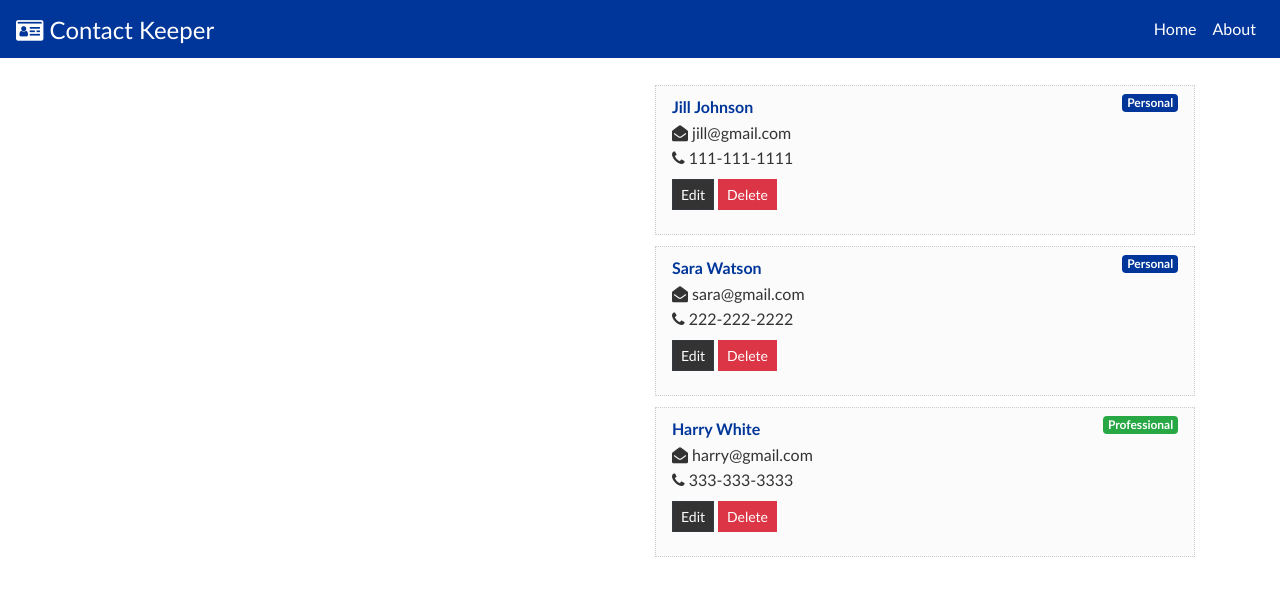
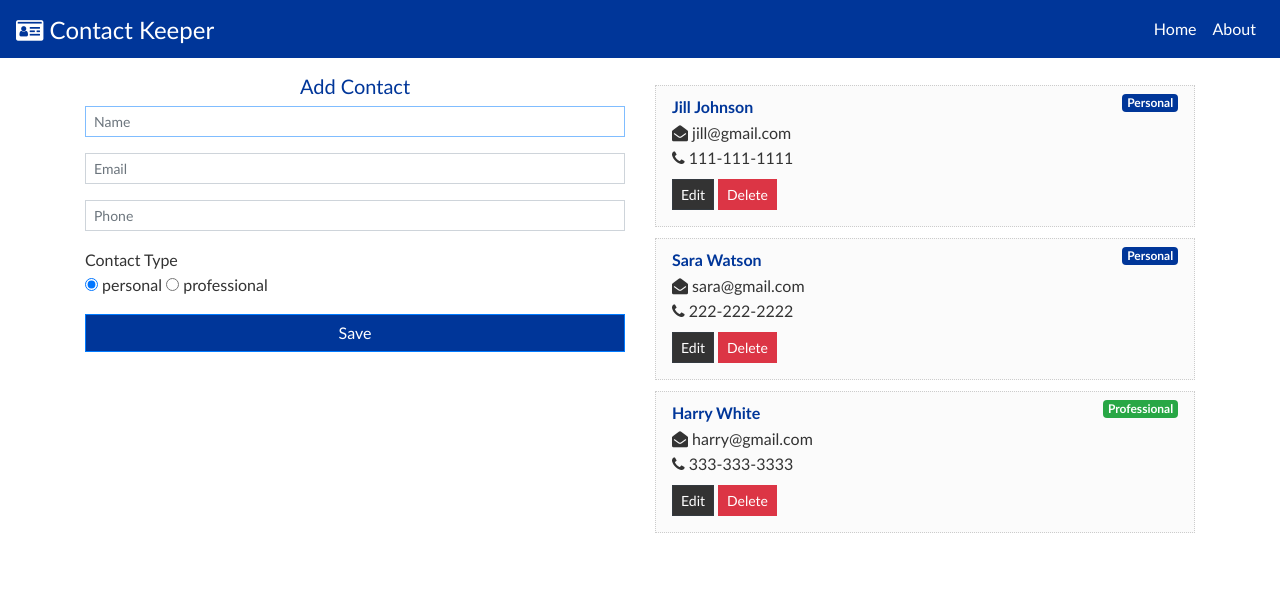
Before and after one commit to Eyu-Tes/contact-keeper, a React (Create React App) app in the folder client/: page / in a window 1280 px wide. Shown: the top 596 px of the page. Built offline with nearby package versions, Linux system fonts and the light colour scheme.

Commit message:
added Contact create and delete functionalities

```diff
--- a/client/src/App.css
+++ b/client/src/App.css
@@ -23,6 +23,7 @@ body {
 a, input, button, select, textarea {
     box-shadow: none !important;
     outline: none !important;
+    border-radius: 0 !important;
 }
 
 ul {
@@ -63,7 +64,7 @@ ul {
 }
 
 .card {
-    padding: 0.5rem 1rem;
+    padding: 0.5rem 1rem 0;
     border: #ccc 1px dotted;
     margin: 0.7rem 0;
 }
--- /dev/null
+++ b/client/src/components/contacts/ContactForm.js
@@ -0,0 +1,85 @@
+import {useState, useContext} from 'react'
+import {ContactContext} from '../../context/contact/ContactContext'
+
+const ContactForm = () => {
+    const {addContact} = useContext(ContactContext)
+
+    const initialContact = {
+        name: '',
+        email: '',
+        phone: '',
+        type: 'personal'
+    }
+
+    const [contact, setContact] = useState(initialContact)
+
+    const {name, email, phone, type} = contact
+
+    const onChange = e => setContact({...contact, [e.target.name]: e.target.value})
+
+    const onSubmit = e => {
+        e.preventDefault()
+        addContact(contact)
+        setContact(initialContact)
+    }
+
+    return(
+        <form onSubmit={onSubmit}>
+            <h5 className="text-primary text-center">Add Contact</h5>
+            <div className="form-group">
+                <input
+                    type="text"
+                    placeholder="Name"
+                    autoFocus
+                    name="name"
+                    value={name}
+                    onChange={onChange}
+                    className="form-control form-control-sm"
+                />
+            </div>
+            <div className="form-group">
+                <input
+                    type="email"
+                    placeholder="Email"
+                    name="email"
+                    value={email}
+                    onChange={onChange}
+                    className="form-control form-control-sm"
+                />
+            </div>
+            <div className="form-group">
+                <input
+                    type="text"
+                    placeholder="Phone"
+                    name="phone"
+                    value={phone}
+                    onChange={onChange}
+                    className="form-control form-control-sm"
+                />
+            </div>
+            <div className="form-group">
+                <div>Contact Type</div>
+                <input
+                    type="radio"
+                    name="type"
+                    value="personal"
+                    checked={type === "personal"}
+                    onChange={onChange}
+                /> personal
+                {' '}
+                <input
+                    type="radio"
+                    name="type"
+                    value="professional"
+                    checked={type === "professional"}
+                    onChange={onChange}
+                /> professional
+            </div>
+            <div>
+                <input type="submit" value="Save" className="btn btn-primary btn-block"/>
+            </div>
+        </form>
+    )
+}
+
+export default ContactForm
--- a/client/src/components/contacts/ContactItem.js
+++ b/client/src/components/contacts/ContactItem.js
@@ -1,6 +1,11 @@
+import {useContext} from 'react'
 import PropTypes from 'prop-types'
+import {ContactContext} from '../../context/contact/ContactContext'
 
-const ContactItem = ({contact: {name, email, phone, type}}) => (
+const ContactItem = ({contact: {id, name, email, phone, type}}) => {
+    const {deleteContact} = useContext(ContactContext)
+
+    return(
         <div className="card bg-light rounded-0">
             <div className="text-primary text-left">
                 <b>{name}</b> {" "}
@@ -25,10 +30,15 @@ const ContactItem = ({contact: {name, email, phone, type}}) => (
             </ul>
             <p>
                 <button className="btn btn-dark btn-sm rounded-0 mr-1">Edit</button>
-            <button className="btn btn-danger btn-sm rounded-0">Delete</button>
+                <button
+                    onClick={() => deleteContact(id)}
+                    className="btn btn-danger btn-sm rounded-0"
+                >Delete
+                </button>
             </p>
         </div>
     )
+}
 
 ContactItem.propTypes = {
     contact: PropTypes.object.isRequired
--- a/client/src/components/pages/Home.js
+++ b/client/src/components/pages/Home.js
@@ -1,9 +1,10 @@
 import Contacts from '../../components/contacts/Contacts'
+import ContactForm from '../../components/contacts/ContactForm'
 
 const Home = () => (
     <div className="row">
         <div className="col-md-6">
-            {/* Contact Form */}
+            <ContactForm/>
         </div>
         <div className="col-md-6">
             <Contacts/>
--- a/client/src/context/contact/ContactContext.js
+++ b/client/src/context/contact/ContactContext.js
@@ -28,24 +28,25 @@ const ContactContextProvider = (props) => {
         }
     ])
 
+    // add contact
+    const addContact = contact => {
+        contact.id = uuid()
+        setContacts([...contacts, contact])
+    }
+    // update contact
+    const updateContact = () => {
+
+    }
+    // delete contact
+    const deleteContact = (id) => {
+        setContacts(contacts.filter(contact => contact.id !== id))
+    }
     // set current contact
     const setCurrent = () => {
 
     }
     // clear current contact
     const clearCurrent = () => {
-
-    }
-    // add contact
-    const addContact = () => {
-
-    }
-    // update contact
-    const updateContact = () => {
-
-    }
-    // delete contact
-    const deleteContact = () => {
 
     }
     // filter contacts
```
Lines whose indentation alone changed are shown as unchanged.
